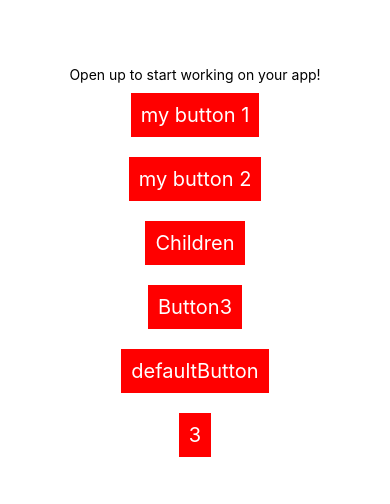
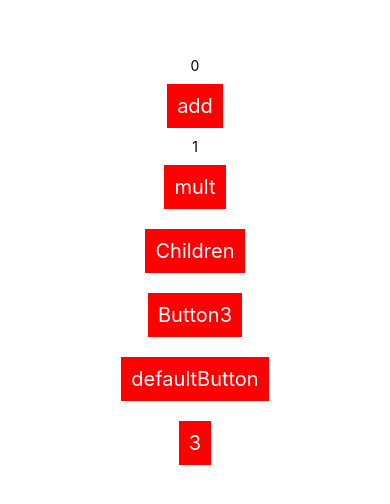
Before and after one commit to ArtemisDicoTiar/rn_study, a React Native app: screen / in a window 390 px wide. Shown: the part 156-660 px from the top of the page. Built offline with nearby package versions, Linux system fonts and the light colour scheme.

Commit message:
state done

```diff
--- a/src/App.js
+++ b/src/App.js
@@ -1,15 +1,19 @@
 import {StatusBar} from 'expo-status-bar';
-import React from 'react';
+import React, {useState} from 'react';
 import {StyleSheet, Text, View} from 'react-native';
 import MyButton from "./ByButton";
 
 export default function App() {
+    const [addition, setAddition] = useState(0)
+    const [multiple, setMultiple] = useState(1)
     return (
         <View style={styles.container}>
-            <Text>Open up to start working on your app!</Text>
+
             <StatusBar style="auto"/>
-            <MyButton title="my button 1" onPress={() => alert('Clicked 1!')}/>
-            <MyButton title="my button 2" onPress={() => alert('Clicked 2!')}/>
+            <Text>{addition}</Text>
+            <MyButton title="add" onPress={() => setAddition(addition + 2)}/>
+            <Text>{multiple}</Text>
+            <MyButton title="mult" onPress={() => setMultiple(multiple * 2)}/>
 
             {/*이 친구의 태그 사이의 값을 이용하기 위해서는 자식 객체에서 children이라는 걸 사용해야한다.*/}
             <MyButton>Children</MyButton>
```
